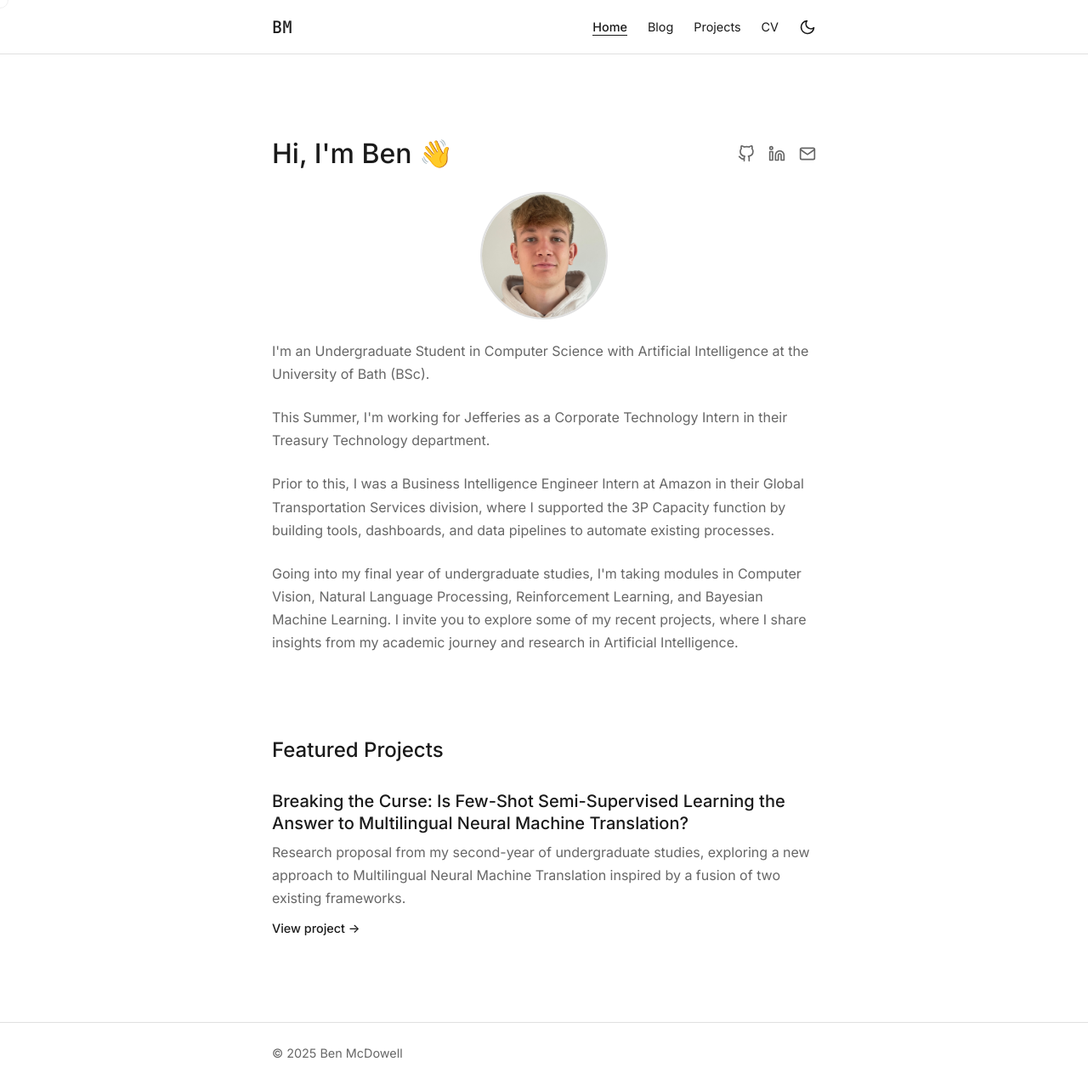
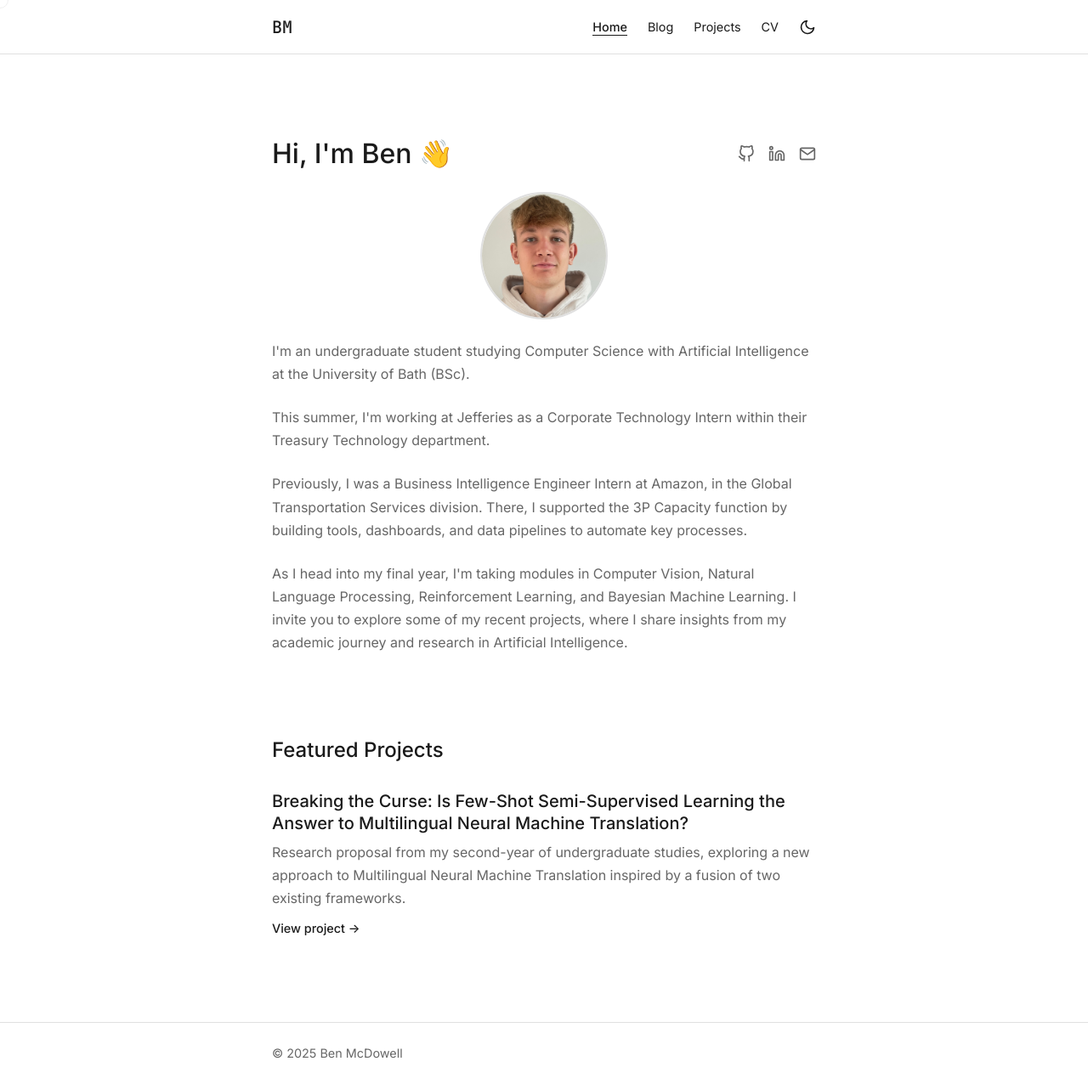
Before and after one commit to bmcd243/bmcd243.github.io, a Jekyll site: the page built from index.html, in a window 1280 px wide. Shown: the whole page at 85% size. Built offline with Jekyll 4.4.1, drawn with Linux system fonts in a browser that asks for light colours.

Commit message:
updated front page

```diff
--- a/index.html
+++ b/index.html
@@ -46,25 +46,19 @@ home_active: true
 
             <div class="bio">
                 <p>
-                    I'm an Undergraduate Student in Computer Science with Artificial Intelligence at the University of
-                    Bath (BSc).
+                    I'm an undergraduate student studying Computer Science with Artificial Intelligence at the University of Bath (BSc).
                 </p>
 
                 <p>
-                    This Summer, I'm working for Jefferies as a Corporate Technology Intern in their Treasury Technology department.
+                    This summer, I'm working at Jefferies as a Corporate Technology Intern within their Treasury Technology department.
                 </p>
 
                 <p>
-                    Prior to this, I was a Business Intelligence Engineer Intern at Amazon in their Global
-                    Transportation Services division, where I supported the 3P Capacity function by building tools,
-                    dashboards, and data pipelines to automate existing processes.
+                    Previously, I was a Business Intelligence Engineer Intern at Amazon, in the Global Transportation Services division. There, I supported the 3P Capacity function by building tools, dashboards, and data pipelines to automate key processes.
                 </p>
 
                 <p>
-                    Going into my final year of undergraduate studies, I'm taking modules in Computer Vision, Natural
-                    Language Processing, Reinforcement Learning, and Bayesian Machine Learning. I invite you to explore
-                    some of my recent projects, where I share insights from my academic journey and
-                    research in Artificial Intelligence.
+                    As I head into my final year, I'm taking modules in Computer Vision, Natural Language Processing, Reinforcement Learning, and Bayesian Machine Learning. I invite you to explore some of my recent projects, where I share insights from my academic journey and research in Artificial Intelligence.
                 </p>
             </div>
         </div>
```
